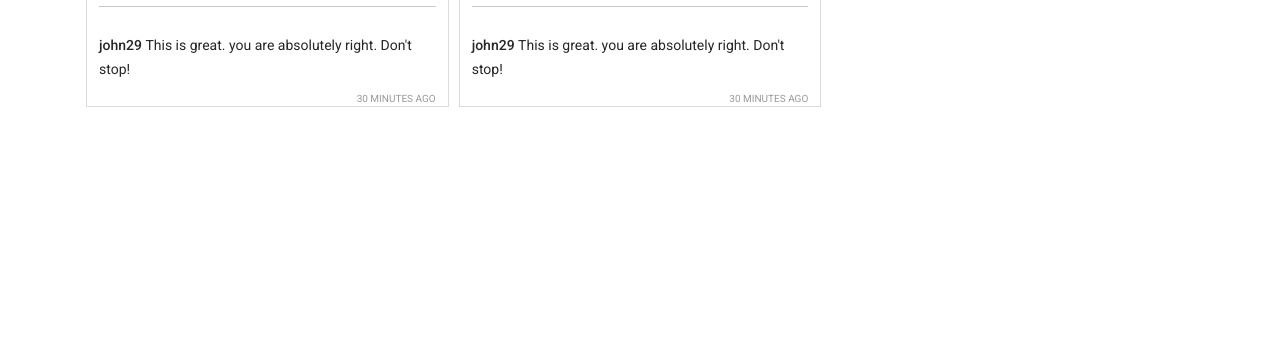
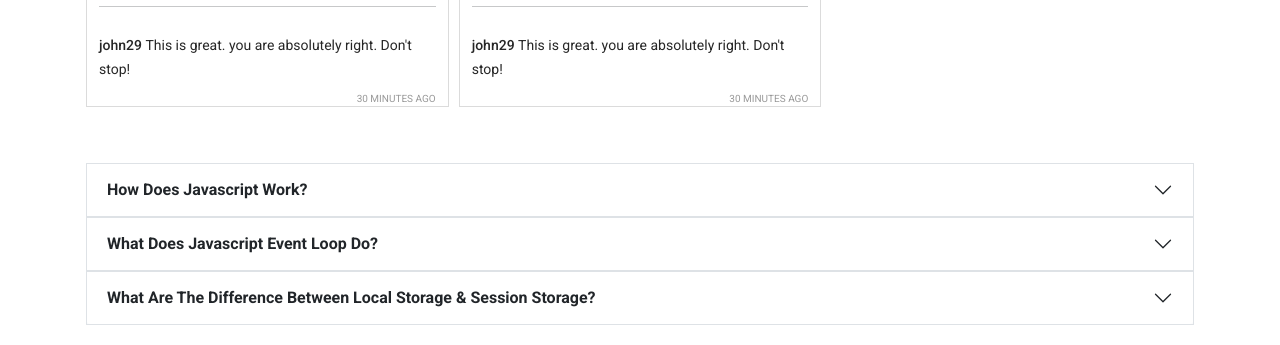
Before and after one commit to arifraj199/insta-sohor, a plain HTML site: page index.html in a window 1280 px wide. Shown: the part 1425-1770 px from the top of the page. Before the commit the page ends 1548 px from the top, so only its background shows below. Drawn offline with nearby package versions, Linux system fonts and the light colour scheme.

Commit message:
accordion questions display style added

```diff
--- a/css/style.css
+++ b/css/style.css
@@ -244,6 +244,9 @@ img {
 #reported{
   display: none;
 }
+#questions{
+  display: block;
+}
 
 @media only screen and (max-width: 992px) {
   #posts {
--- a/index.html
+++ b/index.html
@@ -83,7 +83,45 @@
                 </div>
             </div>
         </main>
+        <!-- Questions on Javascript -->
+        <section id="questions">
+            <div class="accordion accordion-flush my-4 container mx-auto p-3" id="accordionFlushExample">
+                <div class="accordion-item bg-light border">
+                  <h2 class="accordion-header" id="flush-headingOne">
+                    <button class="accordion-button collapsed" type="button" data-bs-toggle="collapse" data-bs-target="#flush-collapseOne" aria-expanded="false" aria-controls="flush-collapseOne">
+                      <span class="fw-bold">How Does Javascript Work?</span>
+                    </button>
+                  </h2>
+                  <div id="flush-collapseOne" class="accordion-collapse collapse" aria-labelledby="flush-headingOne" data-bs-parent="#accordionFlushExample">
+                    <div class="accordion-body">Placeholder content for this accordion, which is intended to demonstrate the <code>.accordion-flush</code> class. This is the first item's accordion body.</div>
+                  </div>
+                </div>
+                <div class="accordion-item bg-light border">
+                  <h2 class="accordion-header" id="flush-headingTwo">
+                    <button class="accordion-button collapsed" type="button" data-bs-toggle="collapse" data-bs-target="#flush-collapseTwo" aria-expanded="false" aria-controls="flush-collapseTwo">
+                      <span class="fw-bold">What Does Javascript Event Loop Do?</span>
+                    </button>
+                  </h2>
+                  <div id="flush-collapseTwo" class="accordion-collapse collapse" aria-labelledby="flush-headingTwo" data-bs-parent="#accordionFlushExample">
+                    <div class="accordion-body">Placeholder content for this accordion, which is intended to demonstrate the <code>.accordion-flush</code> class. This is the second item's accordion body. Let's imagine this being filled with some actual content.</div>
+                  </div>
+                </div>
+                <div class="accordion-item bg-light border">
+                  <h2 class="accordion-header" id="flush-headingThree">
+                    <button class="accordion-button collapsed" type="button" data-bs-toggle="collapse" data-bs-target="#flush-collapseThree" aria-expanded="false" aria-controls="flush-collapseThree">
+                    <span class="fw-bold">What Are The Difference Between Local Storage & Session Storage?</span>
+                    </button>
+                  </h2>
+                  <div id="flush-collapseThree" class="accordion-collapse collapse" aria-labelledby="flush-headingThree" data-bs-parent="#accordionFlushExample">
+                    <div class="accordion-body">Placeholder content for this accordion, which is intended to demonstrate the <code>.accordion-flush</code> class. This is the third item's accordion body. Nothing more exciting happening here in terms of content, but just filling up the space to make it look, at least at first glance, a bit more representative of how this would look in a real-world application.</div>
+                  </div>
+                </div>
+            </div>
+        </section>
         <footer></footer>
+
+        <!-- get bootstrap js link -->
+        <script src="https://cdn.jsdelivr.net/npm/bootstrap@5.1.3/dist/js/bootstrap.bundle.min.js" integrity="sha384-ka7Sk0Gln4gmtz2MlQnikT1wXgYsOg+OMhuP+IlRH9sENBO0LRn5q+8nbTov4+1p" crossorigin="anonymous"></script>
 
         <!-- add javascript  file  -->
         <script src="./js/app.js"></script>
--- a/js/app.js
+++ b/js/app.js
@@ -35,13 +35,15 @@ const switchTab = (id) => {
         document.getElementById( "posts" ).style.display = "grid";
         document.getElementById( "liked" ).style.display = "none";
         document.getElementById( "reported" ).style.display = "none";
+
+        document.getElementById('questions').style.display = 'block';
     } else if (id === "liked") {
         document.getElementById( "liked" ).style.display = "block";
         document.getElementById( "posts" ).style.display = "none";
         document.getElementById( "reported" ).style.display = "none";
 
-          displayLikedPosts();
-
+        displayLikedPosts();
+        document.getElementById('questions').style.display = 'none';
 
     } else {
         document.getElementById( "reported" ).style.display = "block";
@@ -49,7 +51,8 @@ const switchTab = (id) => {
         document.getElementById( "liked" ).style.display = "none";
 
         displayReportedPosts();
-    }
+        document.getElementById('questions').style.display = 'none';
+    };
 };
 
 const createPost = (post) => {
@@ -145,7 +148,7 @@ const showPosts = (posts) => {
 };
 
 const displayLikedPosts = () => {
-  document.getElementById( "liked-content" ).textContent = '';
+    document.getElementById( "liked-content" ).textContent = '';
     const likedPosts = getLikedPosts();
     likedPosts.forEach((post) => {
         const div = createPost(post);
```
